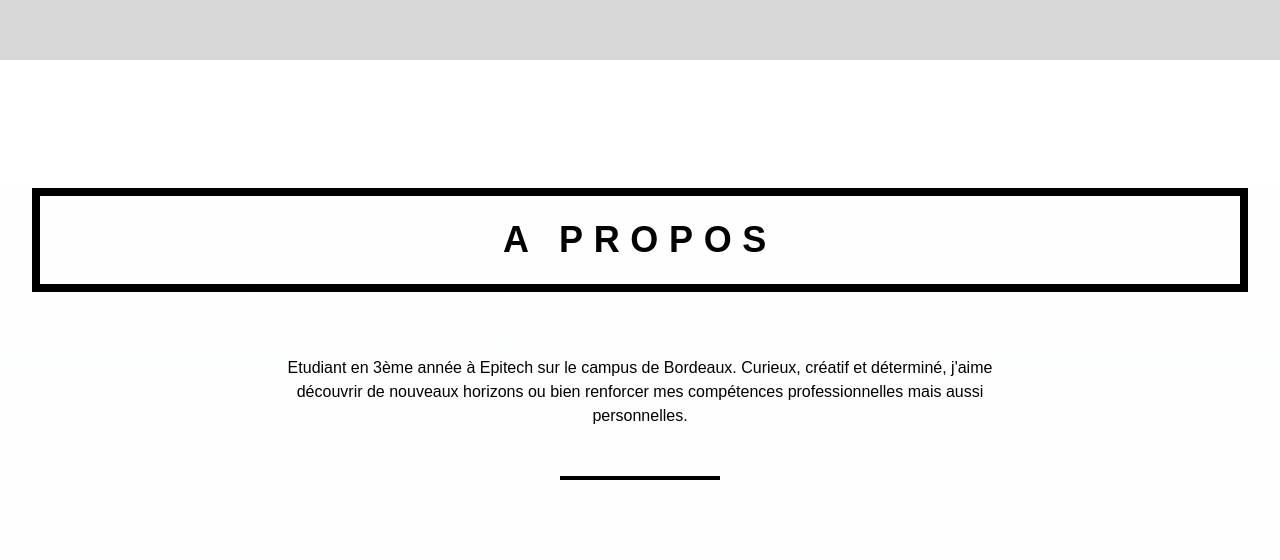
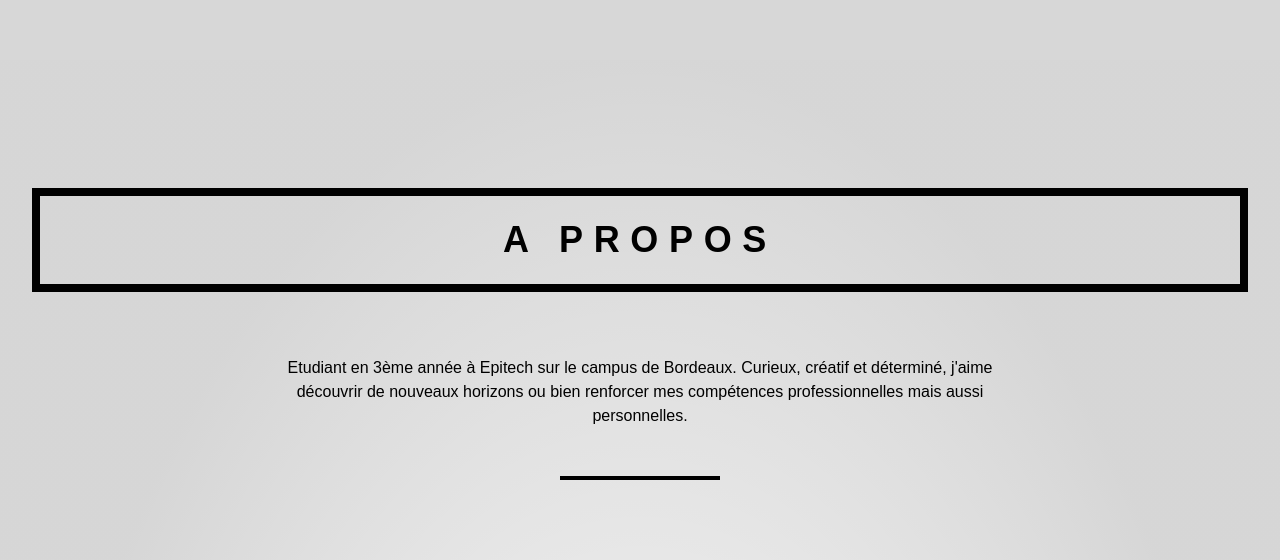
Before and after one commit to remythai/portfolio, a Next.js app: page / in a window 1280 px wide. Shown: the part 3843-4403 px from the top of the page. Built offline with nearby package versions, Linux system fonts and the light colour scheme.

Commit message:
fix: baxckground color skills & experience section

```diff
--- a/src/components/sections/SkillsAndExperienceSection.tsx
+++ b/src/components/sections/SkillsAndExperienceSection.tsx
@@ -125,7 +125,12 @@ const otherSkills = [
 
 export const SkillsAndExperienceSection = (): JSX.Element => {
     return (
-        <section className="relative w-full py-16 md:py-24 lg:py-32 bg-gradient-to-b from-white to-gray-50">
+        <section
+            className="relative w-full py-16 md:py-24 lg:py-32"
+            style={{
+                background: 'radial-gradient(50% 50% at 50% 50%, rgba(26, 21, 21, 0.00) 0%, rgba(1, 1, 1, 0.16) 100%), #FFF'
+            }}
+        >
             <div className="max-w-7xl mx-auto px-4 sm:px-6 lg:px-8">
                 <div className="relative inline-block mx-auto mb-12 md:mb-16 w-full flex justify-center">
                     <div className="relative border-4 md:border-8 border-solid border-black px-8 md:px-12 py-4 md:py-6">
```
